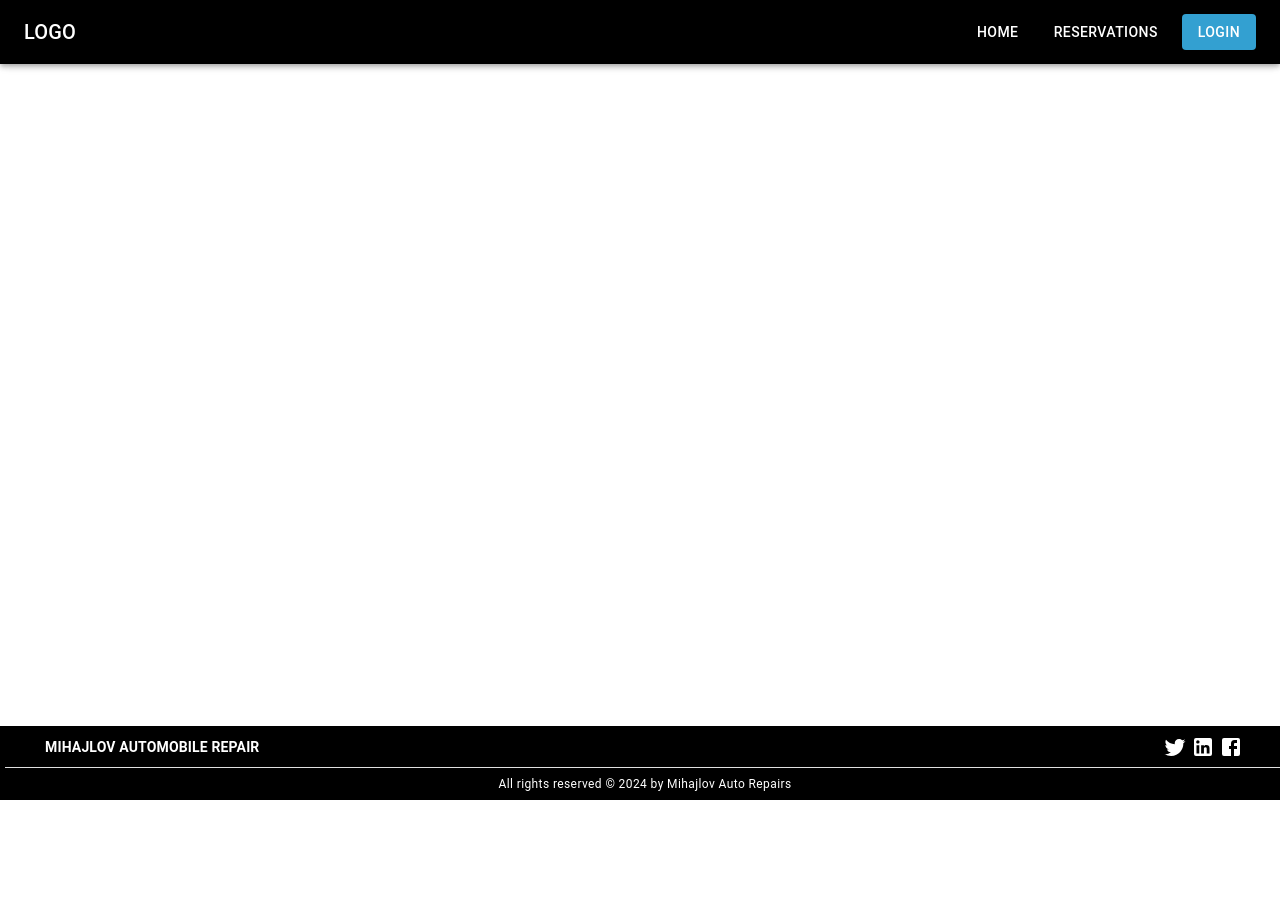
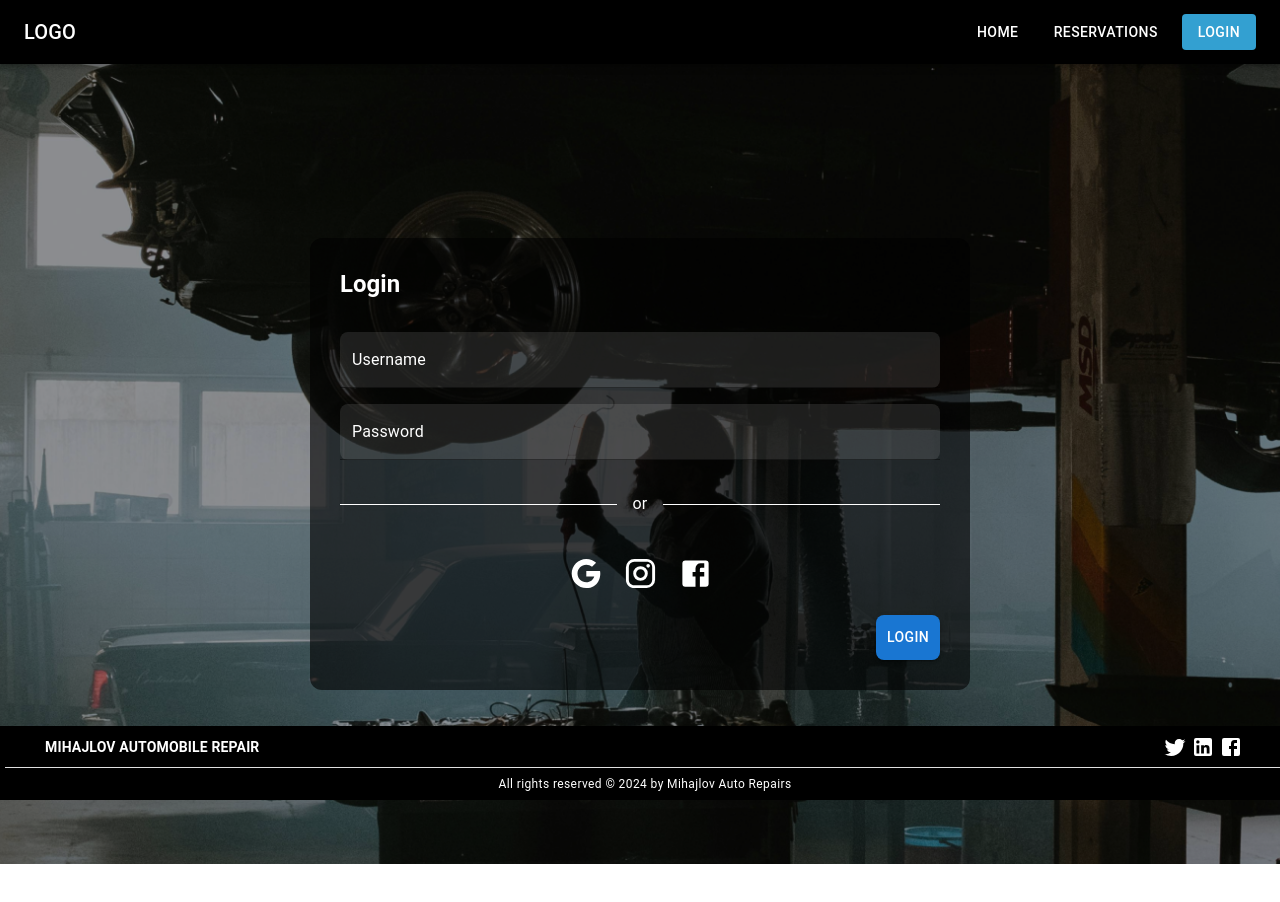
Before and after one commit to Drobarov12/MihajlovAutoRepair, a React (Create React App) app in the folder mihajlov-auto-repair-frontend/: page /login in a window 1280 px wide. Shown: the top 902 px of the page. Before the commit the page ends 860 px from the top, so only its background shows below. Built offline with nearby package versions, Linux system fonts and the light colour scheme.

Commit message:
front-end | login implemented

```diff
--- a/mihajlov-auto-repair-frontend/src/components/App.js
+++ b/mihajlov-auto-repair-frontend/src/components/App.js
@@ -5,6 +5,7 @@ import Header from './Header';
 import MainFooter from './MainFooter';
 import HomePage from './HomePage';
 import ReservationPage from './ReservationPage';
+import LogInPage from './LogInPage';
 
 
 function App() {
@@ -22,6 +23,7 @@ function App() {
       <Routes>
       <Route path="/" element={<HomePage />} />
       <Route path="/reservations" element={<ReservationPage />} />
+      <Route path="/login" element={<LogInPage />} />
       </Routes>
       <MainFooter />
     </Box>
--- a/mihajlov-auto-repair-frontend/src/components/Header.js
+++ b/mihajlov-auto-repair-frontend/src/components/Header.js
@@ -23,6 +23,8 @@ const Header = () => {
           <Button color="inherit" component={Link} to="/reservations">{t('header.reservations')}</Button>
           <Button
             variant="contained"
+            component={Link}
+            to="/login"
             sx={{ backgroundColor: 'lightBlue.main', color: 'lightBlue.contrastText' }}
           >
             {t('header.login')}
--- /dev/null
+++ b/mihajlov-auto-repair-frontend/src/components/LogInPage.js
@@ -0,0 +1,147 @@
+import React, { useState } from 'react';
+import {  TextField, Button, IconButton, Grid, Box, Typography } from '@mui/material';
+import { useTranslation } from 'react-i18next';
+import FacebookIcon from '@mui/icons-material/Facebook';
+import GoogleIcon from '@mui/icons-material/Google';
+import InstagramIcon from '@mui/icons-material/Instagram';
+
+
+const LogInPage = () => {
+  const { t } = useTranslation();
+  const [formData, setFormData] = useState({
+    username: '',
+    password: '',
+  });
+
+  const handleChange = (e) => {
+    setFormData({
+      ...formData,
+      [e.target.name]: e.target.value,
+    });
+  };
+
+  const handleSubmit = (e) => {
+    e.preventDefault();
+
+  };
+
+  return (
+    <Box
+      sx={{
+        backgroundImage: 'url("../assets/mainphoto.png")',
+        backgroundSize: 'cover',
+        backgroundPosition: 'center',
+        minHeight: '100vh',
+        display: 'flex',
+        alignItems: 'center',
+        justifyContent: 'center',
+      }}
+    >
+      <Box
+        sx={{
+          backgroundColor: 'rgba(0, 0, 0, 0.6)',
+          padding: '30px',
+          borderRadius: '12px',
+          maxWidth: '600px',
+          width: '100%',
+        }}
+      >
+        <Typography variant="h5" sx={{ fontWeight: 'bold', mb: 4, color: 'white' }}>
+        {t('login.title')}
+        </Typography>
+        <form onSubmit={handleSubmit}>
+          <Grid container spacing={2}>
+            <Grid item xs={12}>
+              <TextField
+                fullWidth
+                label={t('login.username')}
+                name="username"
+                value={formData.username}
+                onChange={handleChange}
+                variant="filled"
+                InputProps={{
+                  sx: {
+                    backgroundColor: 'rgba(255, 255, 255, 0.1)',
+                    color: 'white',
+                    borderRadius: '8px',
+                  },
+                }}
+                InputLabelProps={{
+                  style: { color: 'white' },
+                }}
+              />
+            </Grid>
+            <Grid item xs={12}>
+              <TextField
+                fullWidth
+                label={t('login.password')}
+                name="password"
+                value={formData.password}
+                onChange={handleChange}
+                variant="filled"
+                type='password'
+                InputProps={{
+                  sx: {
+                    backgroundColor: 'rgba(255, 255, 255, 0.1)',
+                    color: 'white',
+                    borderRadius: '8px',
+                  },
+                }}
+                InputLabelProps={{
+                  style: { color: 'white' },
+                }}
+              />
+            </Grid>
+            <Grid item xs={12}>
+              <Box sx={{ display: 'flex', alignItems: 'center', mt: 2, mb: 2 }}>
+                <Box sx={{ flex: 1, height: '1px', backgroundColor: 'white' }} />
+                <Typography sx={{ mx: 2, color: 'white' }}>{t('login.or')}</Typography>
+                <Box sx={{ flex: 1, height: '1px', backgroundColor: 'white' }} />
+              </Box>
+            </Grid>
+            <Grid item xs={12}>
+            <Box sx={{ display: 'flex', justifyContent: 'center' }}>
+              <IconButton
+                aria-label="Google"
+                sx={{ color: '#fff', paddingLeft: '10px', paddingRight: '10px' }}
+              >
+                <GoogleIcon fontSize="large" />
+              </IconButton>
+              <IconButton
+                aria-label="Instagram"
+                sx={{ color: '#fff', paddingLeft: '10px', paddingRight: '10px' }}
+              >
+                <InstagramIcon fontSize="large" />
+              </IconButton>
+              <IconButton
+                aria-label="Facebook"
+                sx={{ color: '#fff', paddingLeft: '10px', paddingRight: '10px' }}
+              >
+                <FacebookIcon fontSize="large" />
+              </IconButton>
+            </Box>
+            </Grid>
+            <Grid item xs={12}>
+            <Box sx={{ display: 'flex', justifyContent: 'flex-end' }}>
+              <Button
+                variant="contained"
+                sx={{
+                  backgroundColor: '#1976D2',
+                  color: 'white',
+                  padding: '10px',
+                  borderRadius: '8px',
+                }}
+                type="submit"
+              >
+                {t('login.title')}
+              </Button>
+              </Box>
+            </Grid>
+          </Grid>
+        </form>
+      </Box>
+    </Box>
+  );
+};
+
+export default LogInPage;
--- a/mihajlov-auto-repair-frontend/src/locales/en/translation.json
+++ b/mihajlov-auto-repair-frontend/src/locales/en/translation.json
@@ -60,6 +60,12 @@
       "description": "description",
       "dateTime": "Date & time",
       "reserve": "Reserve"
+    },
+    "login": {
+      "title": "Login",
+      "username": "Username",
+      "password": "Password",
+      "or": "or"
     }
 
   }
--- a/mihajlov-auto-repair-frontend/src/locales/mk/translation.json
+++ b/mihajlov-auto-repair-frontend/src/locales/mk/translation.json
@@ -60,6 +60,12 @@
       "description": "Краток опис",
       "dateTime": "Датум и време",
       "reserve": "Резервирај"
+    },
+    "login": {
+      "title": "Најави се",
+      "username": "Корисничко име",
+      "password": "Лозинка",
+      "or": "или"
     }
 
   }
```
